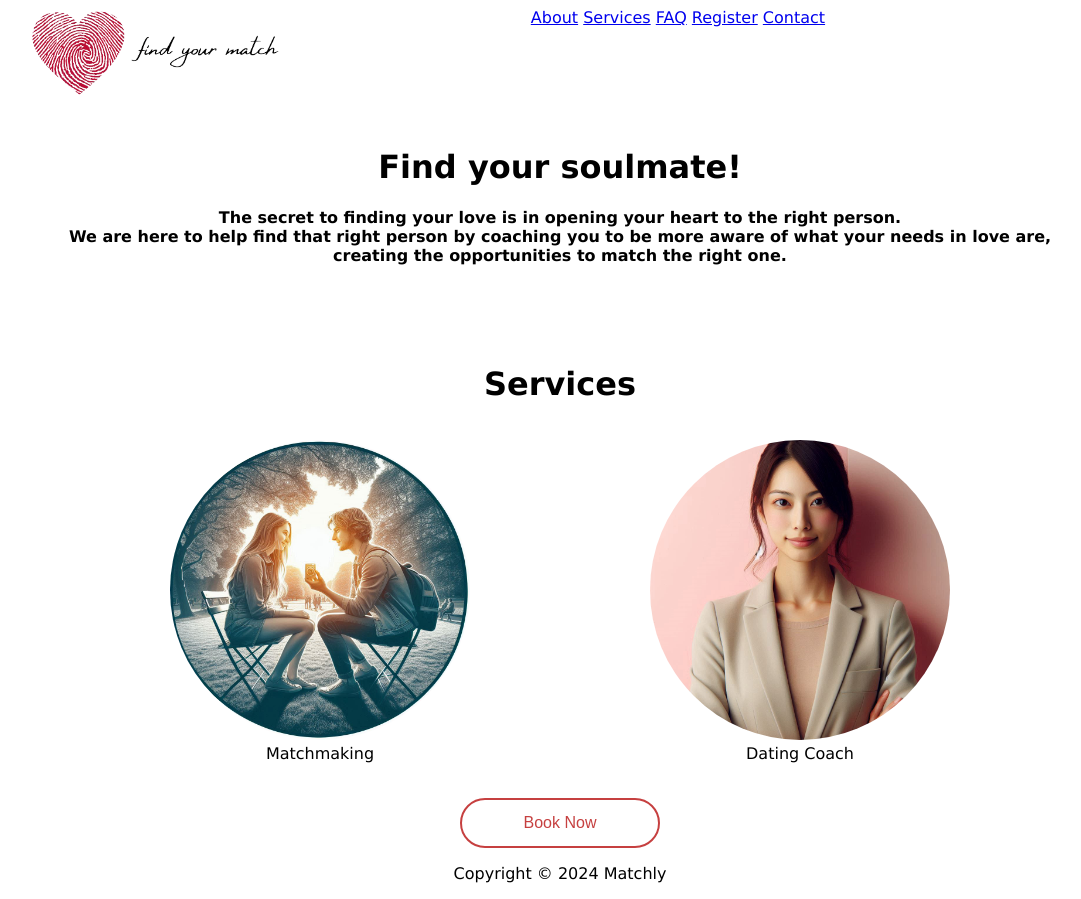
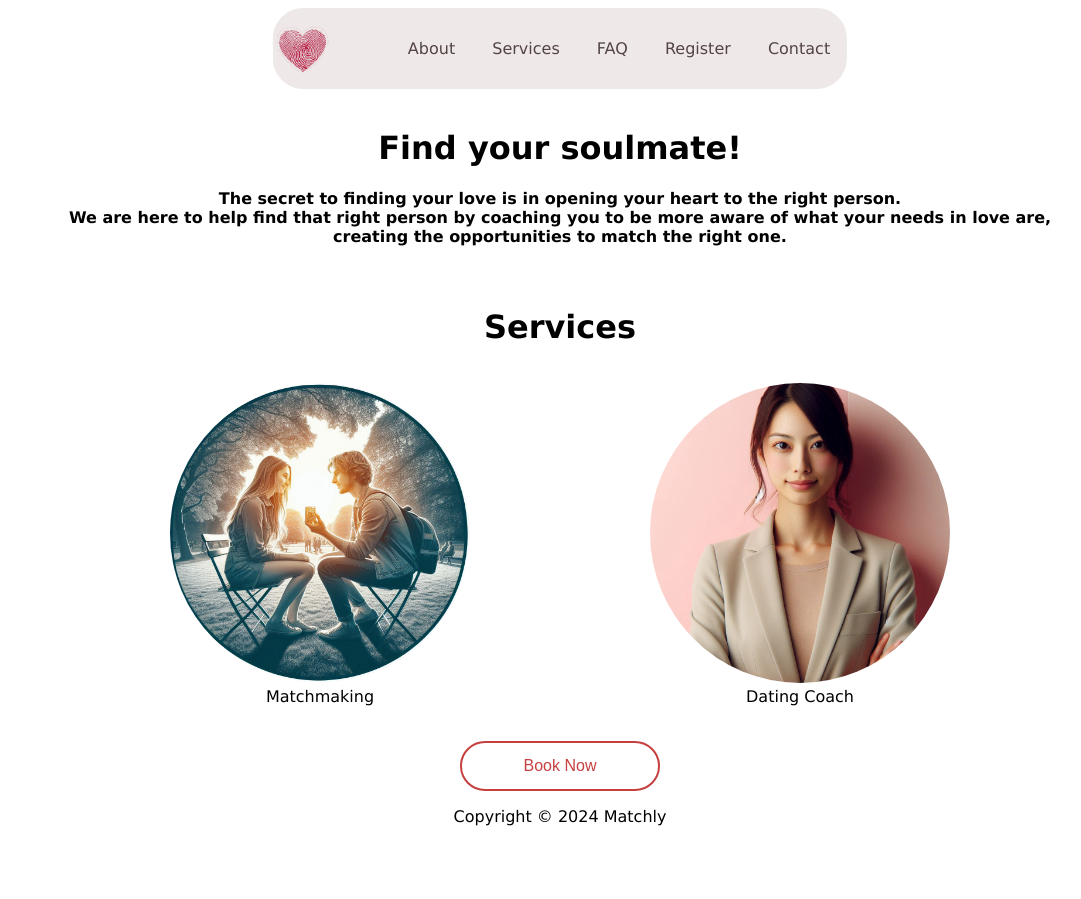
Before and after one commit to revou-fsse-oct24/module-1-FauziahLily, a plain HTML site: page MODULE 1/beranda.html in a window 1280 px wide. Shown: the whole page, without its empty margins (80-1161 px from the left). After the commit the page ends 842 px from the top, so only its background shows below. Drawn offline with Linux system fonts and the light colour scheme.

Commit message:
Update beranda.html

```diff
--- a/MODULE 1/beranda.html
+++ b/MODULE 1/beranda.html
@@ -7,20 +7,25 @@
     <link rel="icon" href="assets\logo.png">
     <link rel="stylesheet" href="css/style.css">
 
-    <div class="header">
-        <img src="assets/banner.png" align="left"
-            style="width: 20%; height: 20%; margin-right: 250px; margin-left: 100px;"></a>
-        <div class="header-right">
-            <a href="profile.html">About</a>
-            <a href="profile.html">Services</a>
-            <a href="profile.html">FAQ</a>
-            <a href="profile.html">Register</a>
-            <a href="profile.html">Contact</a>
-        </div>
-    </div>
+
 </head>
 
 <body>
+    <header>
+        <div class="navbar">
+            <img src="assets/logo.png" style="height: 50px; align-self: center;">
+            <nav>
+                <ul>
+                    <li><a href="profile.html">About</a></li>
+                    <li><a href="profile.html">Services</a></li>
+                    <li><a href="profile.html">FAQ</a></li>
+                    <li><a href="profile.html">Register</a></li>
+                    <li><a href="profile.html">Contact</a></li>
+                </ul>
+            </nav>
+        </div>
+    </header>
+
     <div class="content">
         <h1>Find your soulmate!</h1>
         <h4>
@@ -28,7 +33,7 @@
              We are here to help find that right person by coaching you to be more aware of what your needs in love are,<br>
              creating the opportunities to match the right one.
         </h4>
-    <br><br><br>
+        <br>
         <h1>Services</h1>
     <!-- <h4>
         Sharing your heart with someone is the most important thing you will ever do.<br>
@@ -51,6 +56,8 @@
     style="margin-left: 0px;
     width: 200px;
     height: 50px;">Book Now</button>
+
+    </main>
 </body>
 
 <footer>
```
Lines whose indentation alone changed are shown as unchanged.
